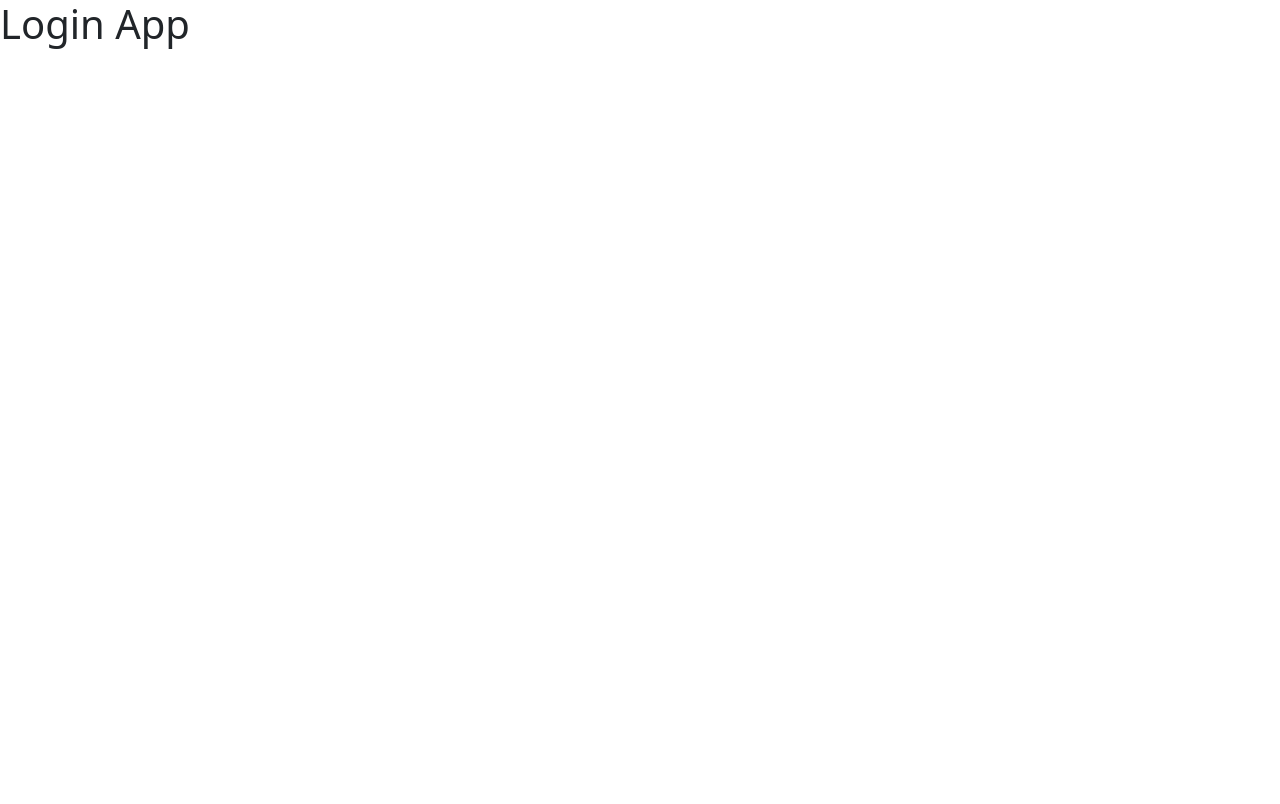
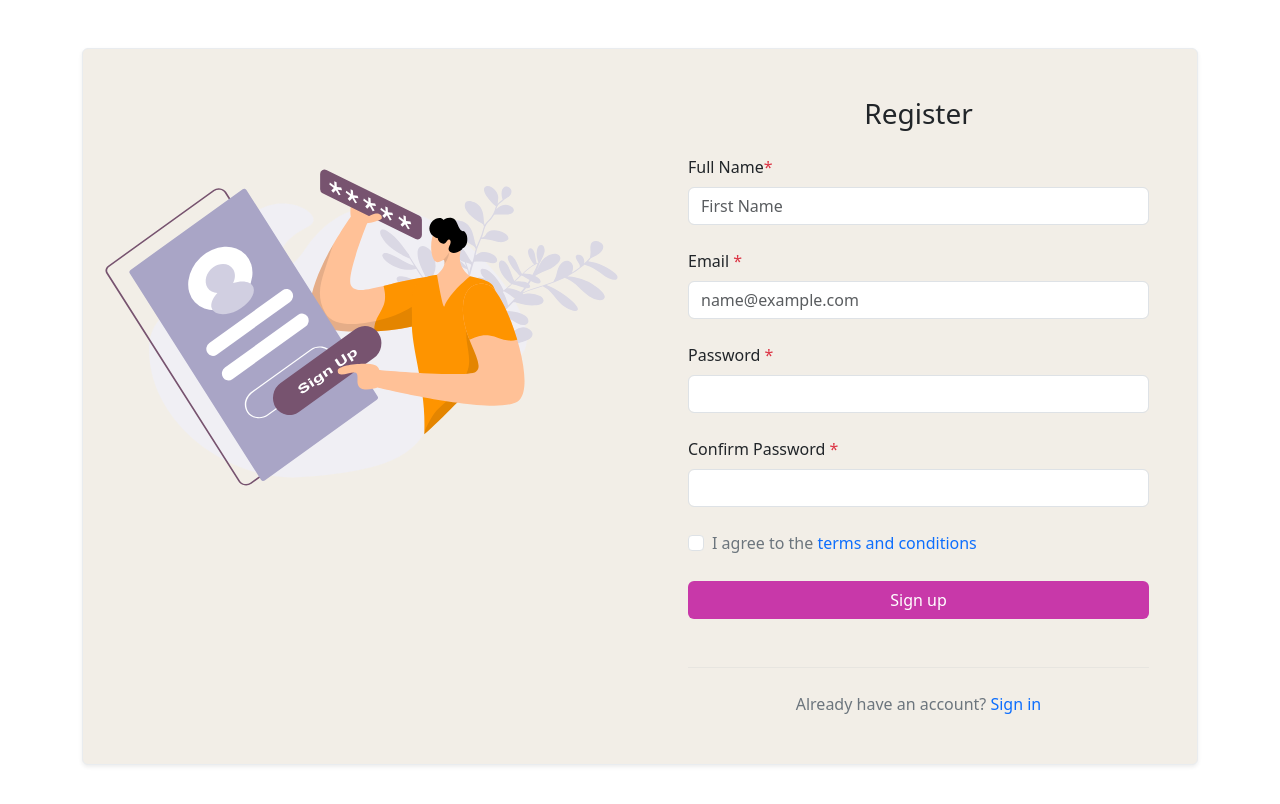
Before and after one commit to diesantana/app-login, an Angular app: page /login/register in a window 1280 px wide. Before the commit this address led to /. Shown: the top 804 px of the page. Built offline with nearby package versions, Linux system fonts and the light colour scheme.

Commit message:
feat: routes config

```diff
--- a/src/app/app-routing.module.ts
+++ b/src/app/app-routing.module.ts
@@ -1,7 +1,21 @@
 import { NgModule } from '@angular/core';
 import { RouterModule, Routes } from '@angular/router';
+import { LoginComponent } from './components/login/login.component';
+import { SignInComponent } from './components/login/sign-in/sign-in.component';
+import { SignUpComponent } from './components/login/sign-up/sign-up.component';
 
-const routes: Routes = [];
+const routes: Routes = [
+  {
+    path: 'login',
+    component: LoginComponent,
+    children: [
+      {path: '', component: SignInComponent},
+      {path: 'register', component: SignUpComponent}
+    ]
+  },
+  {path: '', redirectTo: '/login', pathMatch: 'full'},
+  {path: '**',redirectTo: '/login'}
+];
 
 @NgModule({
   imports: [RouterModule.forRoot(routes)],
--- a/src/app/app.component.html
+++ b/src/app/app.component.html
@@ -1 +1,2 @@
-<h1>Login App</h1>
+<!-- <app-login></app-login> -->
+<router-outlet></router-outlet>
--- a/src/app/components/login/login.component.html
+++ b/src/app/components/login/login.component.html
@@ -7,7 +7,7 @@
         <!-- Coluna para a imagem de login -->
         <div class="col-12 col-md-6 d-none d-md-block">
           <img
-            class="img-fluid rounded-start w-80 h-80 object-fit-cover"
+            class="img-fluid rounded-start w-100 object-fit-cover"
             src="../../../assets/svg/sign-up-form.svg"
             alt="Login banner"
           />
@@ -15,8 +15,7 @@
 
         <!-- Coluna para o formulário de login -->
         <div class="col-12 col-md-6">
-          <!-- <app-sign-in></app-sign-in> -->
-          <app-sign-up></app-sign-up>
+           <router-outlet></router-outlet>
         </div>
       </div>
     </div>
--- a/src/app/components/login/sign-in/sign-in.component.html
+++ b/src/app/components/login/sign-in/sign-in.component.html
@@ -1,10 +1,7 @@
-
-
-
 <div class="card-body p-3 p-md-4 p-xl-5">
   <div class="row">
     <div class="col-12">
-      <div class="mb-5">
+      <div class="mb-4 text-center">
         <!-- Título da seção de login -->
         <h3>Login</h3>
       </div>
@@ -71,7 +68,7 @@
       <div
         class="d-flex gap-2 gap-md-4 flex-column flex-md-row justify-content-md-end"
       >
-        <a href="#!" class="link-secondary text-decoration-none"
+        <a [routerLink]="['register']" class="link-secondary text-decoration-none"
           >Create new account</a
         >
         <a href="#!" class="link-secondary text-decoration-none"
--- a/src/app/components/login/sign-up/sign-up.component.html
+++ b/src/app/components/login/sign-up/sign-up.component.html
@@ -1,7 +1,7 @@
 <div class="card-body p-3 p-md-4 p-xl-5">
   <div class="row">
     <div class="col-12">
-      <div class="mb-5">
+      <div class="mb-4 text-center">
         <!-- Título da seção -->
         <h3>Register</h3>
       </div>
@@ -55,14 +55,14 @@
       </div>
       <!-- Campo para repetir a senha -->
       <div class="col-12">
-        <label for="password" class="form-label"
+        <label for="confirm-password" class="form-label"
           >Confirm Password <span class="text-danger">*</span></label
         >
         <input
           type="password"
           class="form-control"
-          name="password"
-          id="password"
+          name="confirm-password"
+          id="confirm-password"
           value=""
           required
         />
@@ -100,7 +100,7 @@
       <hr class="mt-5 mb-4 border-secondary-subtle" />
       <p class="m-0 text-secondary text-center">
         Already have an account?
-        <a href="#!" class="link-primary text-decoration-none">Sign in</a>
+        <a [routerLink]="['login']" class="link-primary text-decoration-none">Sign in</a>
       </p>
     </div>
   </div>
```
